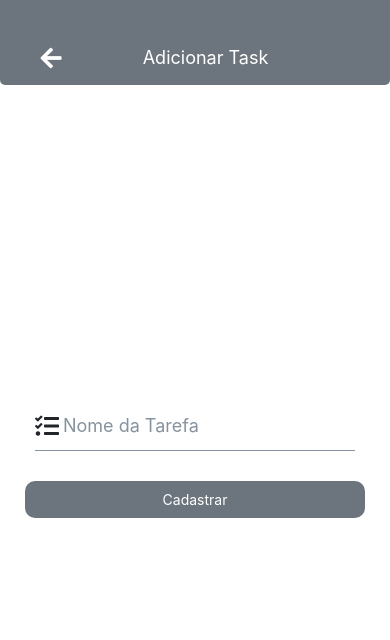
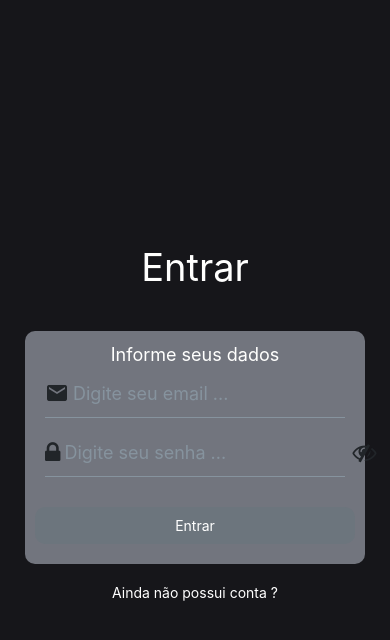
Before and after one commit to DiegoAdrianoMendes/App-Tasks, a React Native app: screen /Login in a window 390 px wide. Shown: the top 640 px of the page. Built offline with nearby package versions, Linux system fonts and the light colour scheme.

Commit message:
:pushpin: Implementation Navigation

```diff
--- a/App.js
+++ b/App.js
@@ -1,8 +1,8 @@
 import React from 'react';
-import { AddTasks } from './src/pages/AddTasks';
+import Routes from './src/routes';
 
 export default function App() {
     return (
-        <AddTasks />
+        <Routes />
     );
 }
--- a/package.json
+++ b/package.json
@@ -8,11 +8,15 @@
     "eject": "expo eject"
   },
   "dependencies": {
+    "@react-navigation/native": "^6.0.6",
+    "@react-navigation/native-stack": "^6.2.4",
     "expo": "~42.0.1",
     "react": "16.13.1",
     "react-dom": "16.13.1",
     "react-native": "https://github.com/expo/react-native/archive/sdk-42.0.0.tar.gz",
     "react-native-elements": "^3.4.2",
+    "react-native-safe-area-context": "3.2.0",
+    "react-native-screens": "~3.4.0",
     "react-native-vector-icons": "^8.1.0",
     "react-native-web": "~0.13.12"
   },
--- a/src/pages/AddTasks.jsx
+++ b/src/pages/AddTasks.jsx
@@ -1,4 +1,5 @@
 import React, { useState } from 'react';
+import { FontAwesome5 } from '@expo/vector-icons';
 import {
     SafeAreaView,
     StyleSheet,
@@ -6,16 +7,23 @@ import {
     Text,
     TouchableOpacity,
 } from 'react-native';
-import { FontAwesome5 } from '@expo/vector-icons';
 import { Input } from 'react-native-elements';
+import { useNavigation } from '@react-navigation/core';
+
 import Typography from '../styles/typography';
 import Colors from '../styles/colors';
 
 export function AddTasks(){
+    const navigation = useNavigation();
+
     const [taskIsFilled, setTaskIsFilled] = useState(false);
 
     function handleTaskIsFilled(value) {
         (value.length > 0)? setTaskIsFilled(true) : setTaskIsFilled(false);
+    }
+
+    function handleBack(){
+        navigation.goBack();
     }
 
     return(
@@ -24,6 +32,7 @@ export function AddTasks(){
                 <View style={styles.navbar}>
                     <TouchableOpacity
                         activeOpacity={0.75}
+                        onPress={handleBack}
                     >
                         <FontAwesome5
                             name='arrow-left'
@@ -62,7 +71,7 @@ export function AddTasks(){
                         disabled={!taskIsFilled}
                     >
                         <Text style={styles.textButton}>
-                            Cadastrar
+                            Adicionar
                         </Text>
                     </TouchableOpacity>
                 </View>
--- a/src/pages/Login.jsx
+++ b/src/pages/Login.jsx
@@ -13,8 +13,11 @@ import {
 } from '@expo/vector-icons';
 import Typography from '../styles/typography';
 import Colors from '../styles/colors';
+import { useNavigation } from '@react-navigation/core';
 
 export function Login(){
+
+    const navigation = useNavigation();
 
     const [emailIsFilled, setEmailIsFilled] = useState(false);
     const [passIsFilled, setPassIsFilled] = useState(false);
@@ -30,6 +33,14 @@ export function Login(){
 
     function handleHiddenPassword(){
         (hiddenPassword)? setHiddenPassword(false): setHiddenPassword(true);
+    }
+
+    function handlerLogin(){
+        navigation.navigate("AddTasks");
+    }
+
+    function handlerRegister(){
+        navigation.navigate("Register");
     }
 
     return(
@@ -92,13 +103,16 @@ export function Login(){
                             (emailIsFilled && passIsFilled) && { backgroundColor: Colors.green }
                         ]}
                         disabled={!passIsFilled || !emailIsFilled}
+                        onPress={handlerLogin}
                     >
                         <Text style={styles.textButton}>
                             Entrar
                         </Text>
                     </TouchableOpacity>
                 </View>
-                <TouchableOpacity>
+                <TouchableOpacity
+                    onPress={handlerRegister}
+                >
                     <Text style={styles.textButton}>
                         Ainda não possui conta ?
                     </Text>
--- /dev/null
+++ b/src/routes/index.jsx
@@ -0,0 +1,12 @@
+import React from "react";
+import { NavigationContainer } from "@react-navigation/native";
+
+import StackRoutes from "../routes/stack.routes";
+
+const Routes = () => (
+    <NavigationContainer>
+        <StackRoutes />
+    </NavigationContainer>
+)
+
+export default Routes;
--- /dev/null
+++ b/src/routes/stack.routes.jsx
@@ -0,0 +1,38 @@
+import React from "react";
+import { createNativeStackNavigator } from '@react-navigation/native-stack'
+
+import { Login } from "../pages/Login";
+import { Register } from "../pages/Register";
+import { AddTasks } from "../pages/AddTasks";
+
+import Colors from "../styles/colors";
+
+const stackRoutes = createNativeStackNavigator();
+
+const AppRoutes = React.FC = () => (
+    <stackRoutes.Navigator
+        screenOptions={{
+            contentStyle: {
+                backgroundColor: Colors.white
+            },
+            headerShown: false
+        }}
+    >
+        <stackRoutes.Screen
+            name="Login"
+            component={Login}
+        />
+
+        <stackRoutes.Screen
+            name="Register"
+            component={Register}
+        />
+
+        <stackRoutes.Screen
+            name="AddTasks"
+            component={AddTasks}
+        />
+    </stackRoutes.Navigator>
+)
+
+export default AppRoutes;
```
Also changed, not shown: 1 other file (tests, documents, lock files or other folders).
